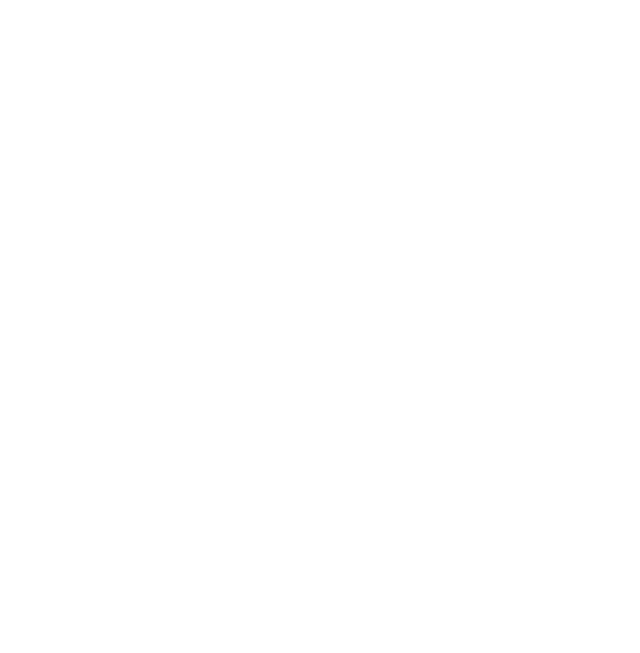
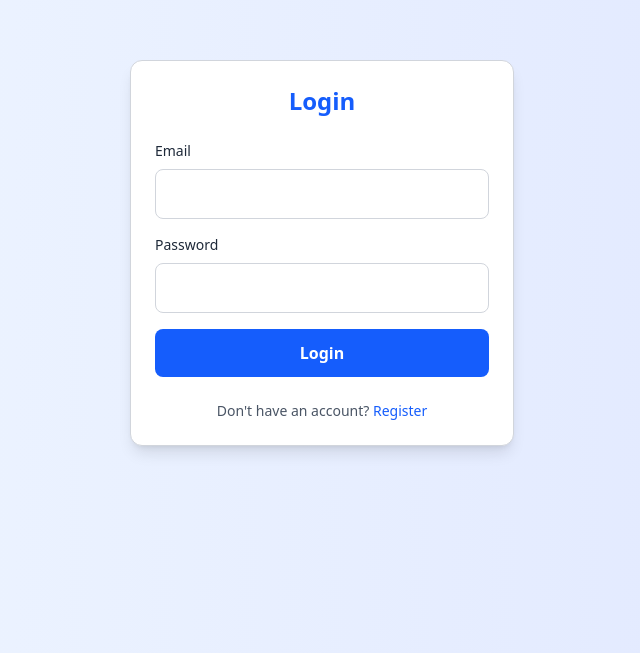
Before and after one commit to Abhihawkz/rental-app, a React (Vite) app in the folder frontend/: page /signin in a window 1280 px wide. Before the commit this address had no page. Shown: the part 147-800 px from the top of the page, without its empty margins (318-958 px from the left). Built offline with nearby package versions, Linux system fonts and the light colour scheme.

Commit message:
Login and Register components styled

```diff
--- a/frontend/src/App.jsx
+++ b/frontend/src/App.jsx
@@ -7,9 +7,9 @@
   return (
     <BrowserRouter>
       <Routes>
-        <Route path='/' element={<Login />} />
+        <Route path='/signin' element={<Login />} />
         <Route path='/signup' element={<Register />}  />
-        <Route path='/products' element={<Product />} />
+        <Route path='/' element={<Product />} />
       </Routes>
     </BrowserRouter>
   )
--- a/frontend/src/pages/Login.jsx
+++ b/frontend/src/pages/Login.jsx
@@ -1,22 +1,119 @@
-import React, { useState } from 'react'
+import axios from "axios";
+import { useState } from "react";
+import { Link } from "react-router-dom";
 
 const Login = () => {
+  const [formData, setFormData] = useState({
+    email: "",
+    password: "",
+  });
+  const [error, setError] = useState("");
+  const [successMessage, setSuccessMessage] = useState("");
 
+  const handleChange = (e) => {
+    const { name, value } = e.target;
+    setFormData({
+      ...formData,
+      [name]: value,
+    });
+  };
 
+  const handleSubmit = async (e) => {
+    e.preventDefault();
 
-    const handleSubmit = (event) => {
-        event.preventDefault();
+    try {
+      const response = await axios.post(
+        "http://localhost:3000/api/v1/user/login",
+        formData,
+        {
+          headers: {
+            "Content-Type": "application/json",
+          },
+        }
+      );
+      console.log(response.data.user);
+      setSuccessMessage(response.data.message);
+      setError("");
+      setFormData({
+        email: "",
+        password: "",
+      });
+    } catch (err) {
+      if (err.response && err.response.data) {
+        setError(
+          err.response.data.message || "An error occurred while registering"
+        );
+      } else {
+        setError("Network error or server down");
+      }
+      setSuccessMessage("");
     }
+  };
+  return (
+    <div className="flex justify-center items-center min-h-screen bg-gradient-to-r from-blue-50 to-indigo-100">
+      <div className="w-full max-w-xs sm:max-w-sm p-4 sm:p-6 bg-white rounded-xl shadow-lg border border-gray-300 transition-all duration-300 ease-in-out transform hover:scale-101">
+        <h2 className="text-2xl font-semibold text-center text-blue-600 mb-6">
+          Login
+        </h2>
+        <form onSubmit={handleSubmit}>
+          <div className="mb-4">
+            <label
+              htmlFor="email"
+              className="block text-gray-800 text-sm font-medium mb-2"
+            >
+              Email
+            </label>
+            <input
+              type="email"
+              id="email"
+              name="email"
+              value={formData.email}
+              onChange={handleChange}
+              required
+              className="w-full p-3 border border-gray-300 rounded-lg focus:outline-none focus:ring-2 focus:ring-blue-400"
+            />
+          </div>
 
-  return (
-    <div>
-        <form onSubmit={handleSubmit}>
-        <input type="text" placeholder='Email' />
-        <input type="text" placeholder='password' />
-        <button type="submit">Login</button>
+          <div className="mb-4">
+            <label
+              htmlFor="password"
+              className="block text-gray-800 text-sm font-medium mb-2"
+            >
+              Password
+            </label>
+            <input
+              type="password"
+              id="password"
+              name="password"
+              value={formData.password}
+              onChange={handleChange}
+              required
+              className="w-full p-3 border border-gray-300 rounded-lg focus:outline-none focus:ring-2 focus:ring-blue-400"
+            />
+          </div>
+
+          <button
+            type="submit"
+            className="w-full p-3 bg-blue-600 text-white font-semibold rounded-lg hover:bg-blue-700 focus:outline-none focus:ring-2 focus:ring-blue-500"
+          >
+            Login
+          </button>
         </form>
+
+        <p className="mt-6 text-center text-gray-600 text-sm">
+          Don't have an account?{" "}
+          <Link to="/signup" className="text-blue-600 hover:underline">
+            Register
+          </Link>
+        </p>
+
+        {error && <div className="mt-4 text-red-600 text-sm">{error}</div>}
+        {successMessage && (
+          <div className="mt-4 text-green-600 text-sm">{successMessage}</div>
+        )}
+      </div>
     </div>
-  )
-}
+  );
+};
 
 export default Login;
--- a/frontend/src/pages/Register.jsx
+++ b/frontend/src/pages/Register.jsx
@@ -1,5 +1,6 @@
 import React, { useState } from "react";
 import axios from "axios";
+import { Link } from "react-router-dom";
 
 const Register = () => {
   const [formData, setFormData] = useState({
@@ -33,7 +34,7 @@
           },
         }
       );
-
+      console.log(response.data.user);
       setSuccessMessage(response.data.message);
       setError("");
       setFormData({
@@ -55,14 +56,16 @@
   };
 
   return (
-    <div className="flex justify-center items-center min-h-screen bg-gray-100">
-      <div className="w-full max-w-md p-8 bg-white rounded-lg shadow-lg">
-        <h2 className="text-2xl font-semibold text-center mb-6">Register</h2>
+    <div className="flex justify-center items-center min-h-screen bg-gradient-to-r from-blue-50 to-indigo-100">
+      <div className="w-full max-w-xs sm:max-w-sm p-4 sm:p-6 bg-white rounded-xl shadow-lg border border-gray-300 transition-all duration-300 ease-in-out transform hover:scale-101">
+        <h2 className="text-2xl font-semibold text-center text-blue-600 mb-6">
+          Register
+        </h2>
         <form onSubmit={handleSubmit}>
           <div className="mb-4">
             <label
               htmlFor="username"
-              className="block text-gray-700 text-sm font-medium mb-2"
+              className="block text-gray-800 text-sm font-medium mb-2"
             >
               Username
             </label>
@@ -73,13 +76,14 @@
               value={formData.username}
               onChange={handleChange}
               required
-              className="w-full p-3 border border-gray-300 rounded-lg focus:outline-none focus:ring-2 focus:ring-blue-500"
+              className="w-full p-3 border border-gray-300 rounded-lg focus:outline-none focus:ring-2 focus:ring-blue-400"
             />
           </div>
+
           <div className="mb-4">
             <label
               htmlFor="email"
-              className="block text-gray-700 text-sm font-medium mb-2"
+              className="block text-gray-800 text-sm font-medium mb-2"
             >
               Email
             </label>
@@ -90,13 +94,14 @@
               value={formData.email}
               onChange={handleChange}
               required
-              className="w-full p-3 border border-gray-300 rounded-lg focus:outline-none focus:ring-2 focus:ring-blue-500"
+              className="w-full p-3 border border-gray-300 rounded-lg focus:outline-none focus:ring-2 focus:ring-blue-400"
             />
           </div>
+
           <div className="mb-4">
             <label
               htmlFor="password"
-              className="block text-gray-700 text-sm font-medium mb-2"
+              className="block text-gray-800 text-sm font-medium mb-2"
             >
               Password
             </label>
@@ -107,33 +112,42 @@
               value={formData.password}
               onChange={handleChange}
               required
-              className="w-full p-3 border border-gray-300 rounded-lg focus:outline-none focus:ring-2 focus:ring-blue-500"
+              className="w-full p-3 border border-gray-300 rounded-lg focus:outline-none focus:ring-2 focus:ring-blue-400"
             />
           </div>
+
           <div className="mb-6">
             <label
               htmlFor="phNumber"
-              className="block text-gray-700 text-sm font-medium mb-2"
+              className="block text-gray-800 text-sm font-medium mb-2"
             >
               Phone Number
             </label>
             <input
-              type="text"
+              type="tel"
               id="phNumber"
               name="phNumber"
               value={formData.phNumber}
               onChange={handleChange}
               required
-              className="w-full p-3 border border-gray-300 rounded-lg focus:outline-none focus:ring-2 focus:ring-blue-500"
+              className="w-full p-3 border border-gray-300 rounded-lg focus:outline-none focus:ring-2 focus:ring-blue-400"
             />
           </div>
+
           <button
             type="submit"
-            className="w-full p-3 bg-blue-500 text-white font-semibold rounded-lg hover:bg-blue-600 focus:outline-none focus:ring-2 focus:ring-blue-500"
+            className="w-full p-3 bg-blue-600 text-white font-semibold rounded-lg hover:bg-blue-700 focus:outline-none focus:ring-2 focus:ring-blue-500"
           >
             Register
           </button>
         </form>
+
+        <p className="mt-6 text-center text-gray-600 text-sm">
+          Already have an account?{" "}
+          <Link to="/signin" className="text-blue-600 hover:underline">
+            Login
+          </Link>
+        </p>
 
         {error && <div className="mt-4 text-red-600 text-sm">{error}</div>}
         {successMessage && (
--- a/frontend/src/store/authStore.js
+++ /dev/null
@@ -1,37 +0,0 @@
-import { create } from "zustand";
-import axios from "axios";
-
-const API_AUTH_URL = "http://localhost:3000/api/v1/user";
-
-axios.defaults.withCredentials = true;
-
-export const useAuthStore = create((set) => ({
-  user: null,
-  isAuthenticated: false,
-  error: null,
-  isLoading: false,
-  isChechkingAuth: true,
-  register: async (username, email, password, phNumber) => {
-    set({ isLoading: true, error: null });
-    try {
-      const response = await axios.post(`${API_AUTH_URL}/register`, {
-        username,
-        email,
-        password,
-        phNumber,
-      });
-      console.log(response.data)
-      set({
-        user: response.data.user,
-        isAuthenticated: true,
-        isLoading: false,
-      });
-    } catch (error) {
-      set({
-        error: error.response.data.response || "Error while registering user",
-        isLoading: false,
-      });
-      throw error;
-    }
-  },
-}));
```
Also changed, not shown: 1 other file (tests, documents, lock files or other folders).
